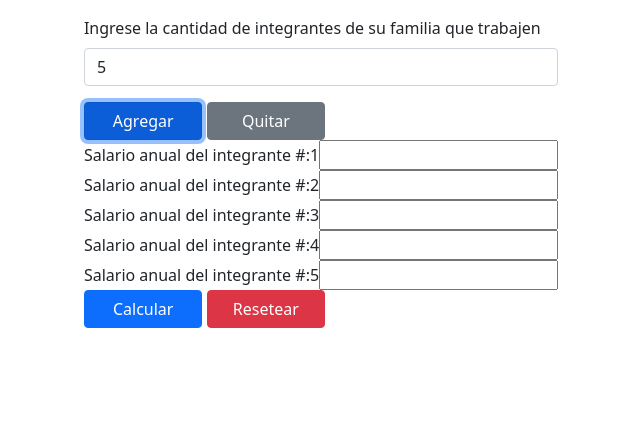
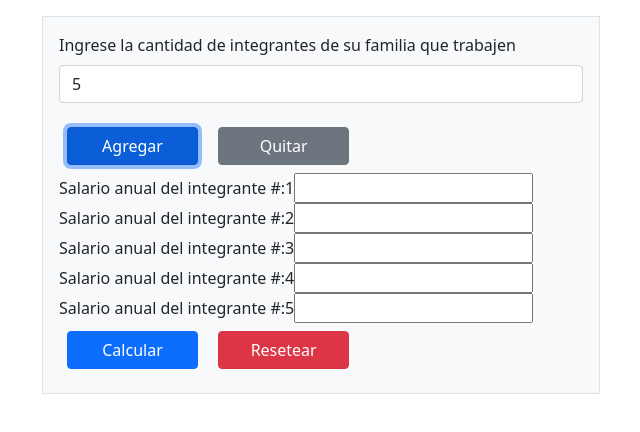
Before and after one commit to GerKoch/r-ArgentinaPrograma, a website: page tarea-clase-6/tarea-6.html in a window 1280 px wide. Both pictures are taken after typing "5" into the empty fields and a click on the button "Agregar". Shown: the whole page, without its empty margins (319-959 px from the left). Drawn offline with nearby package versions, Linux system fonts and the light colour scheme.

Commit message:
Se mejora layout

```diff
--- a/tarea-clase-6/tarea-6.html
+++ b/tarea-clase-6/tarea-6.html
@@ -13,20 +13,20 @@
 
 <body>
     <div class="container d-flex justify-content-center align-items-center">
-        <form id="calculador-salarios" class="m-3">
+        <form id="calculador-salarios" class="m-3 border w-50 p-3 mb-2 bg-light text-dark">
             <div class="mb-3">
                 <label for="cantidad-integrantes-trabajan" class="form-label">Ingrese la cantidad de integrantes de su
                     familia que trabajen</label>
                 <input type="number" name="cantidad" id="cantidad-integrantes-trabajan" class="form-control">
             </div>
-            <button type="submit" id="agregar" class="btn btn-primary col-3">Agregar</button>
-            <button type="submit" id="quitar" class="btn btn-secondary col-3">Quitar</button>
+            <button type="submit" id="agregar" class="btn btn-primary col-3 m-2">Agregar</button>
+            <button type="submit" id="quitar" class="btn btn-secondary col-3 m-2">Quitar</button>
 
             <div id="integrantes">
 
             </div>
 
-            <button type="button" id="calcular" class="oculto btn btn-primary">Calcular</button>
+            <button type="button" id="calcular" class="oculto">Calcular</button>
 
             <div id="analisis" class="oculto">
                 <p>El salario anual mayor es: <strong id="mayor-salario"></strong></p>
@@ -34,7 +34,7 @@
                 <p>El salario anual promedio es: <strong id="anual-salario"></strong></p>
                 <p>El salario mensual promedio es: <strong id="mensual-salario"></strong></p>
             </div>
-            <button type="reset" id="resetear" class="btn btn-danger col-3">Resetear</button>
+            <button type="reset" id="resetear" class="oculto">Resetear</button>
         </form>
 
     </div>
--- a/tarea-clase-6/tarea-6.js
+++ b/tarea-clase-6/tarea-6.js
@@ -69,6 +69,7 @@ function crearIntegrantes(cantidadIntegrantesTrabajan){
 
     if (cantidadIntegrantesTrabajan > 0){
         mostrarBotonCalculo();
+        mostrarBotonReseteo();
     } else {
         resetear();
     }
@@ -98,6 +99,7 @@ function resetear(){
     borrarIntegrantesAnteriores();
     ocultarBotonCalculo();
     ocultarResultados();
+    ocultarBotonReseteo();
 }
 
 function ocultarBotonCalculo(){
@@ -105,7 +107,15 @@ function ocultarBotonCalculo(){
 }
 
 function mostrarBotonCalculo(){
-    document.querySelector("#calcular").className = "btn btn-primary col-3";
+    document.querySelector("#calcular").className = "btn btn-primary col-3 m-2";
+}
+
+function ocultarBotonReseteo(){
+    document.quertSelector("#resetear").className = "oculto";
+}
+
+function mostrarBotonReseteo(){
+    document.querySelector("#resetear").className = "btn btn-danger col-3 m-2";
 }
 
 function ocultarResultados(){
```
